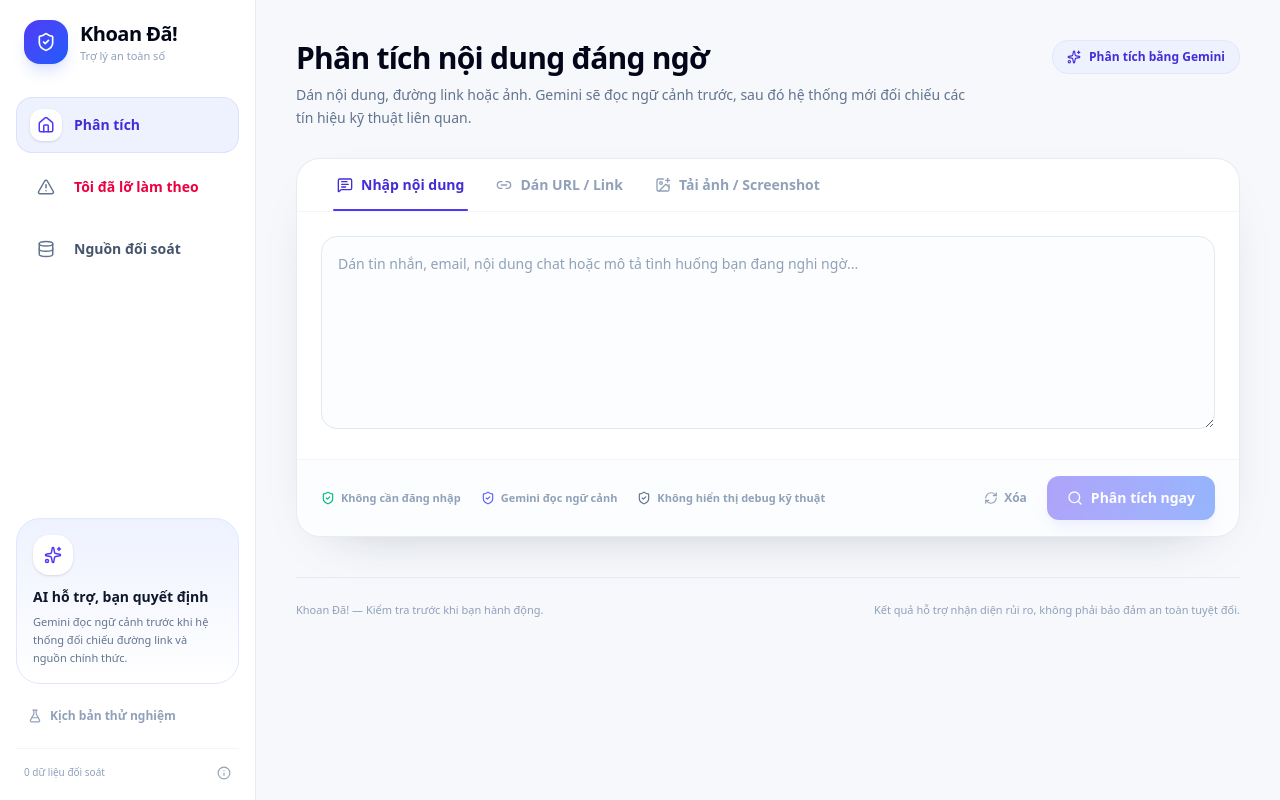
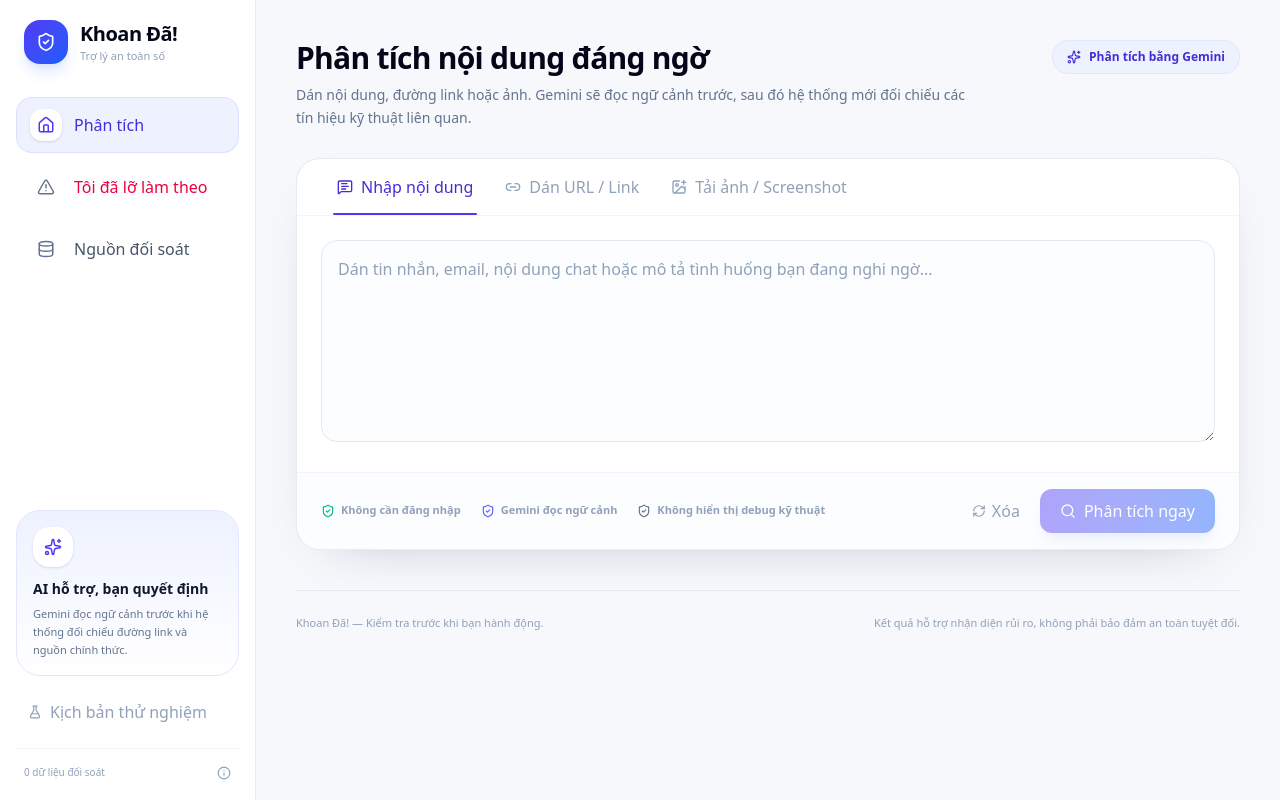
Before and after one commit to hoangsvit/khoan-da-v4, a React (Vite) app: page / in a window 1280 px wide. Built offline with nearby package versions, Linux system fonts and the light colour scheme; no server answers.

Commit message:
Polish global dashboard styles

```diff
--- a/src/index.css
+++ b/src/index.css
@@ -1,20 +1,58 @@
 @import "tailwindcss";
 
+:root {
+  color-scheme: light;
+  background: #f6f8fc;
+  font-synthesis: none;
+  text-rendering: optimizeLegibility;
+}
+
+html {
+  background: #f6f8fc;
+}
+
+body {
+  margin: 0;
+  min-width: 320px;
+  min-height: 100vh;
+  background:
+    radial-gradient(circle at 78% -10%, rgba(99, 102, 241, 0.06), transparent 34%),
+    #f6f8fc;
+}
+
+button,
+input,
+textarea {
+  font: inherit;
+}
+
+button:focus-visible,
+input:focus-visible,
+textarea:focus-visible {
+  outline: 2px solid rgba(79, 70, 229, 0.55);
+  outline-offset: 2px;
+}
+
 @layer utilities {
-  /* Hide scrollbar for Chrome, Safari and Opera */
   .scrollbar-none::-webkit-scrollbar {
     display: none;
   }
-  /* Hide scrollbar for IE, Edge and Firefox */
+
   .scrollbar-none {
-    -ms-overflow-style: none;  /* IE and Edge */
-    scrollbar-width: none;  /* Firefox */
+    -ms-overflow-style: none;
+    scrollbar-width: none;
   }
 }
 
 @keyframes fadeIn {
-  from { opacity: 0; transform: translateY(4px); }
-  to { opacity: 1; transform: translateY(0); }
+  from {
+    opacity: 0;
+    transform: translateY(4px);
+  }
+  to {
+    opacity: 1;
+    transform: translateY(0);
+  }
 }
 
 .animate-fade-in {
```
